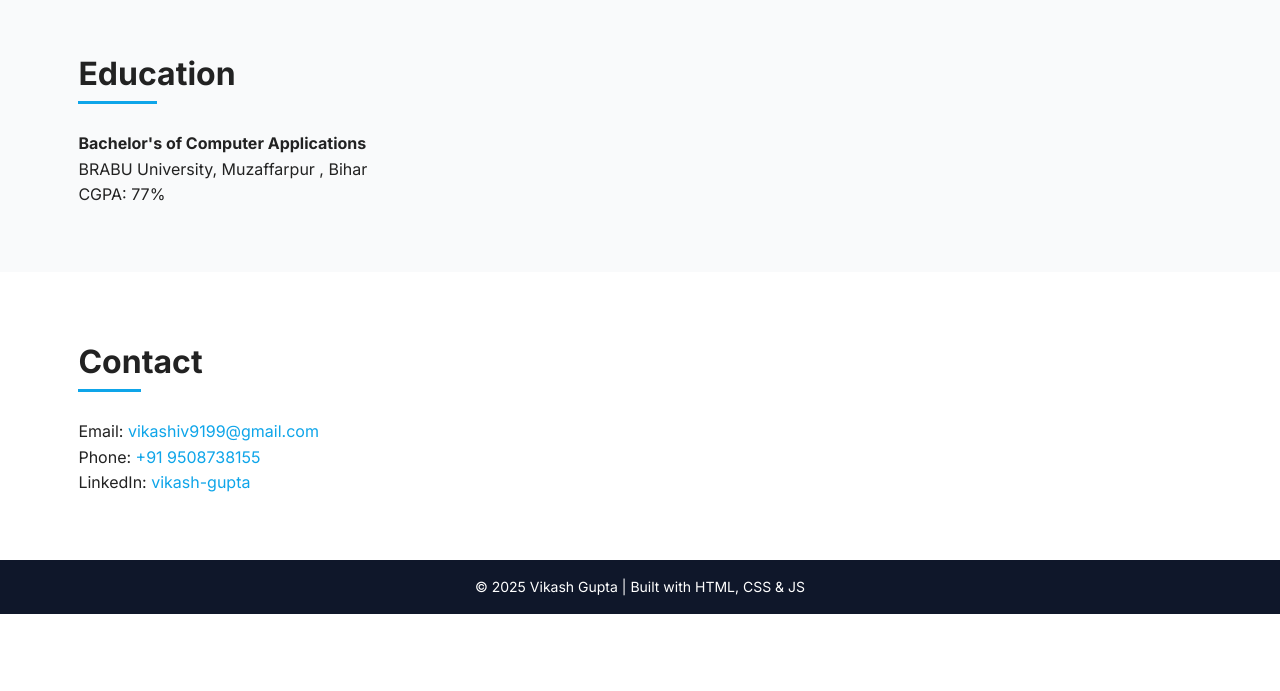
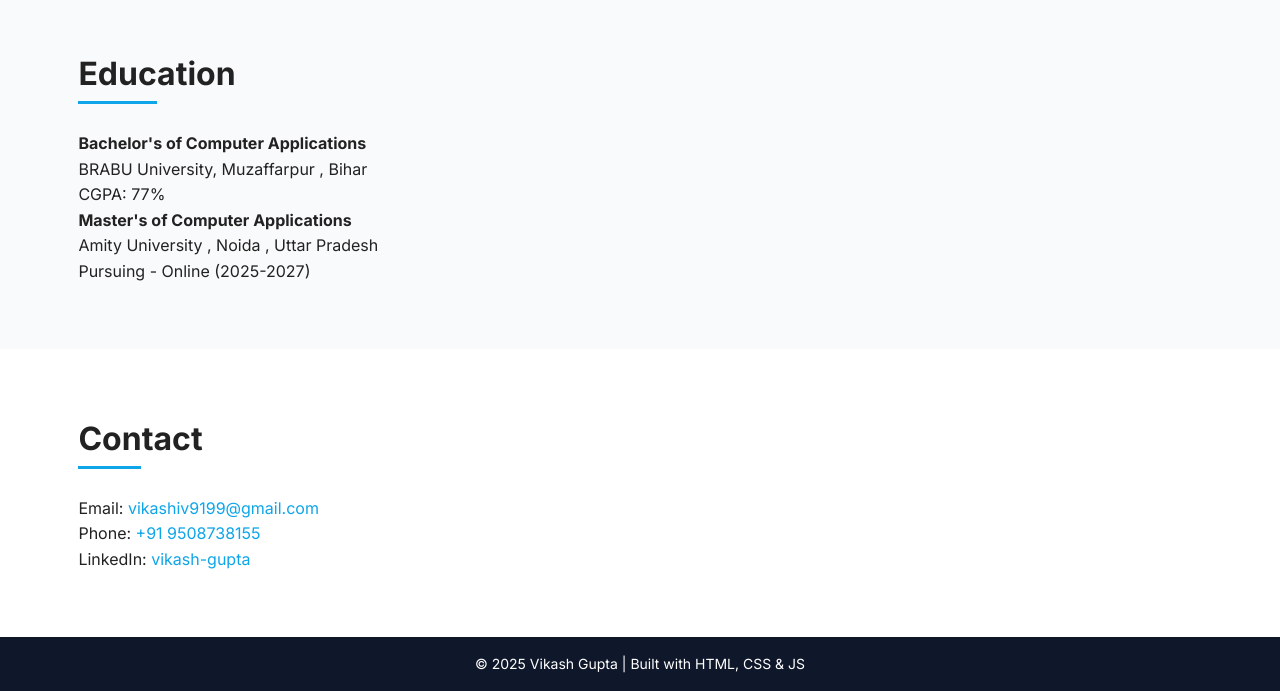
Before and after one commit to Vikash-gupta-v/VikashPortfolio, a plain HTML site: page index.html in a window 1280 px wide. Shown: the part 2665-3356 px from the top of the page. Before the commit the page ends 3279 px from the top, so only its background shows below. Drawn offline with Linux system fonts and the light colour scheme.

Commit message:
Update index.html

```diff
--- a/index.html
+++ b/index.html
@@ -135,6 +135,9 @@
       <p><strong>Bachelor's of Computer Applications </strong></p>
       <p>BRABU University, Muzaffarpur , Bihar</p>
       <p>CGPA: 77%</p>
+      <p><strong>Master's of Computer Applications </strong></p>
+      <p>Amity University , Noida , Uttar Pradesh</p>
+      <p>Pursuing - Online (2025-2027)</p>
     </div>
   </section>
 
```
